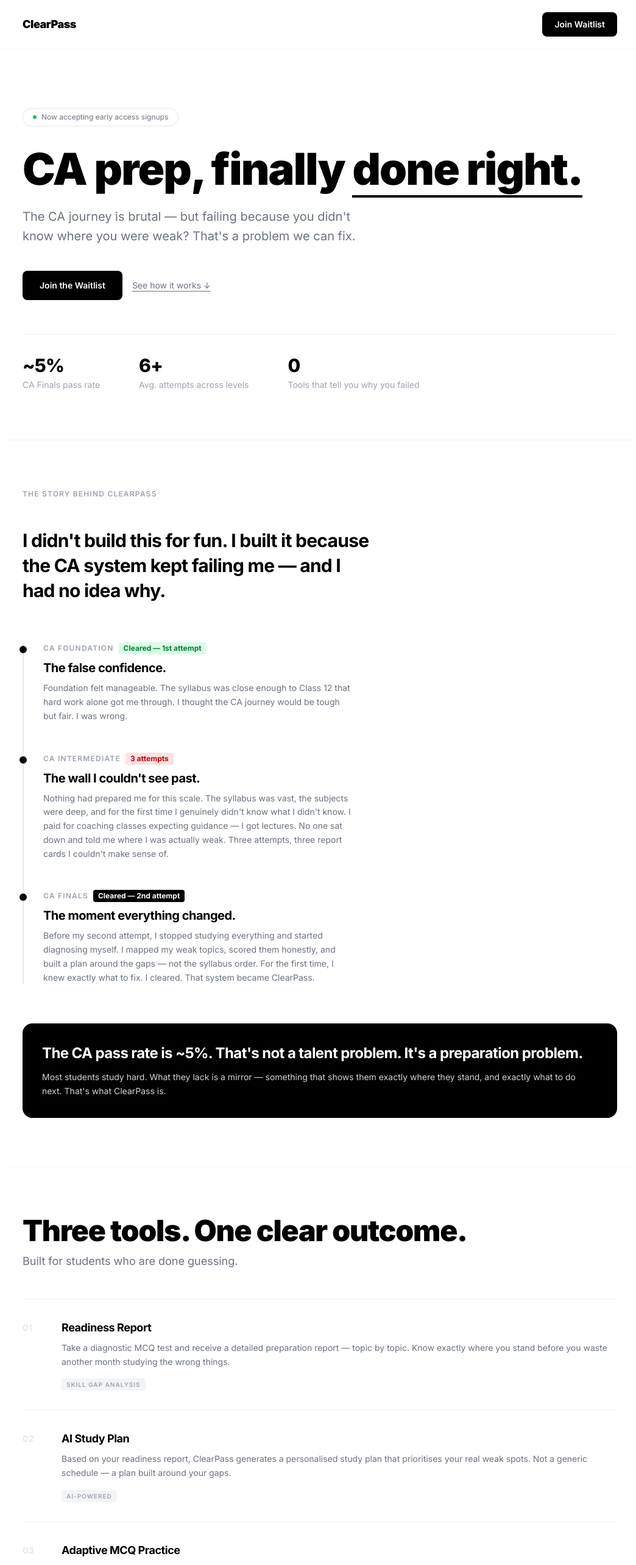
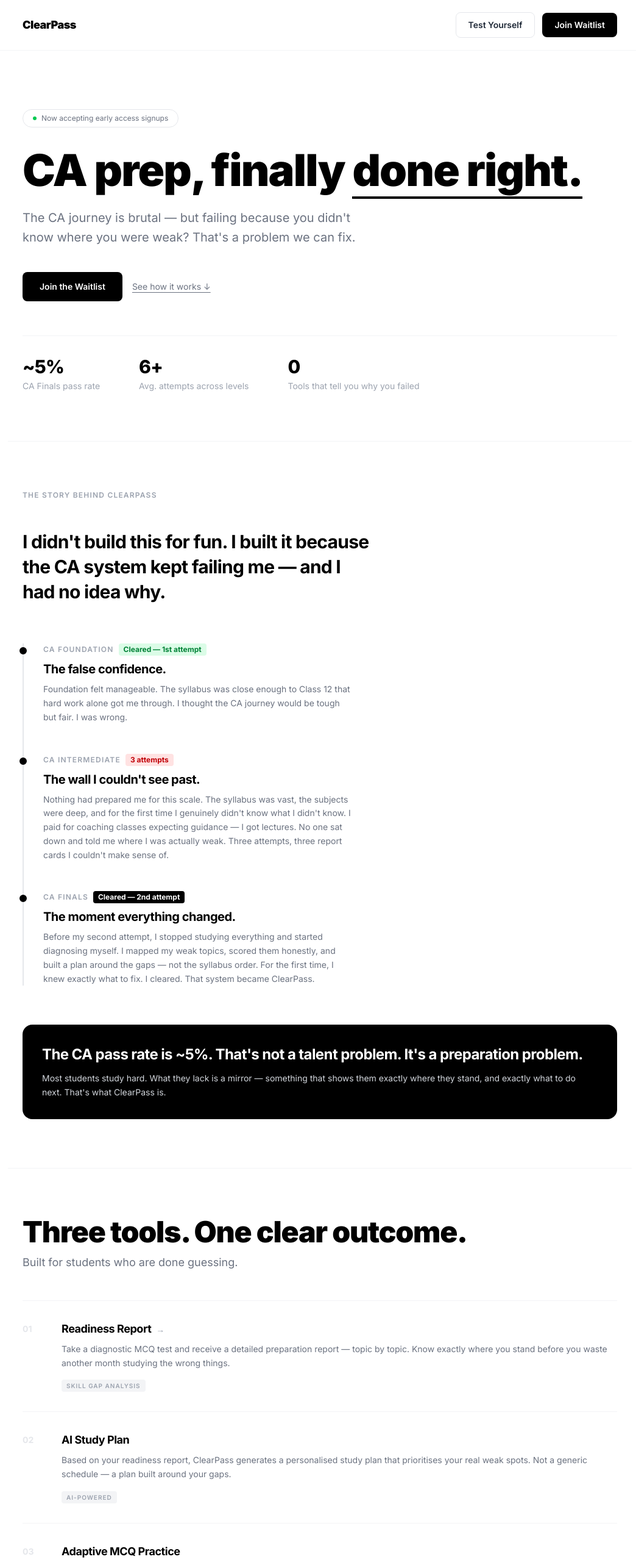
Before and after one commit to prabhavmakkar/clearpass, a Next.js app: page / in a window 1280 px wide. Shown: the top 2566 px of the page at 61% size, without its empty margins (115-1159 px from the left). Built offline with nearby package versions, Linux system fonts and the light colour scheme.

Commit message:
feat: add Test Yourself nav link and make Readiness Report card link to /test

```diff
--- a/components/landing/Features.tsx
+++ b/components/landing/Features.tsx
@@ -32,18 +32,42 @@
   },
 ]
 
-function FeatureItem({ num, title, description, tag, delay }: Feature) {
+interface FeatureItemProps extends Feature {
+  href?: string
+}
+
+function FeatureItem({ num, title, description, tag, delay, href }: FeatureItemProps) {
   const reveal = useScrollReveal(delay)
-  return (
-    <motion.div {...reveal} className="grid grid-cols-[40px_1fr] gap-6 border-t border-gray-100 py-8">
+  const inner = (
+    <>
       <span className="pt-1 text-sm font-bold text-gray-200">{num}</span>
       <div>
-        <h3 className="mb-2 text-lg font-bold tracking-tight">{title}</h3>
+        <h3 className="mb-2 text-lg font-bold tracking-tight">
+          {title}
+          {href && <span className="ml-2 text-sm font-normal text-gray-400">→</span>}
+        </h3>
         <p className="mb-3 text-sm leading-relaxed text-gray-500">{description}</p>
         <span className="rounded bg-gray-100 px-2 py-1 text-[10px] font-semibold uppercase tracking-widest text-gray-400">
           {tag}
         </span>
       </div>
+    </>
+  )
+
+  return (
+    <motion.div {...reveal} className="border-t border-gray-100">
+      {href ? (
+        <a
+          href={href}
+          className="grid grid-cols-[40px_1fr] gap-6 py-8 -mx-4 px-4 rounded-xl transition-colors hover:bg-gray-50 cursor-pointer block"
+        >
+          {inner}
+        </a>
+      ) : (
+        <div className="grid grid-cols-[40px_1fr] gap-6 py-8">
+          {inner}
+        </div>
+      )}
     </motion.div>
   )
 }
@@ -61,7 +85,12 @@
       </motion.div>
       <div>
         {features.map((f, i) => (
-          <FeatureItem key={f.num} {...f} delay={i * 0.1} />
+          <FeatureItem
+            key={f.num}
+            {...f}
+            delay={i * 0.1}
+            href={f.num === '01' ? '/test' : undefined}
+          />
         ))}
       </div>
     </section>
--- a/components/landing/Nav.tsx
+++ b/components/landing/Nav.tsx
@@ -9,6 +9,13 @@
     <nav className="sticky top-0 z-50 border-b border-gray-100 bg-white/95 backdrop-blur-sm">
       <div className="mx-auto flex max-w-5xl items-center justify-between px-6 py-5">
         <span className="text-lg font-black tracking-tight">ClearPass</span>
+        <div className="flex items-center gap-3">
+          <a
+            href="/test"
+            className="rounded-lg border border-gray-200 px-5 py-2.5 text-sm font-semibold text-gray-800 transition-colors hover:border-gray-400"
+          >
+            Test Yourself
+          </a>
           <button
             onClick={scrollToWaitlist}
             className="rounded-lg bg-black px-5 py-2.5 text-sm font-semibold text-white transition-opacity hover:opacity-80"
@@ -16,6 +23,7 @@
             Join Waitlist
           </button>
         </div>
+      </div>
     </nav>
   )
 }
```
Lines whose indentation alone changed are shown as unchanged.
